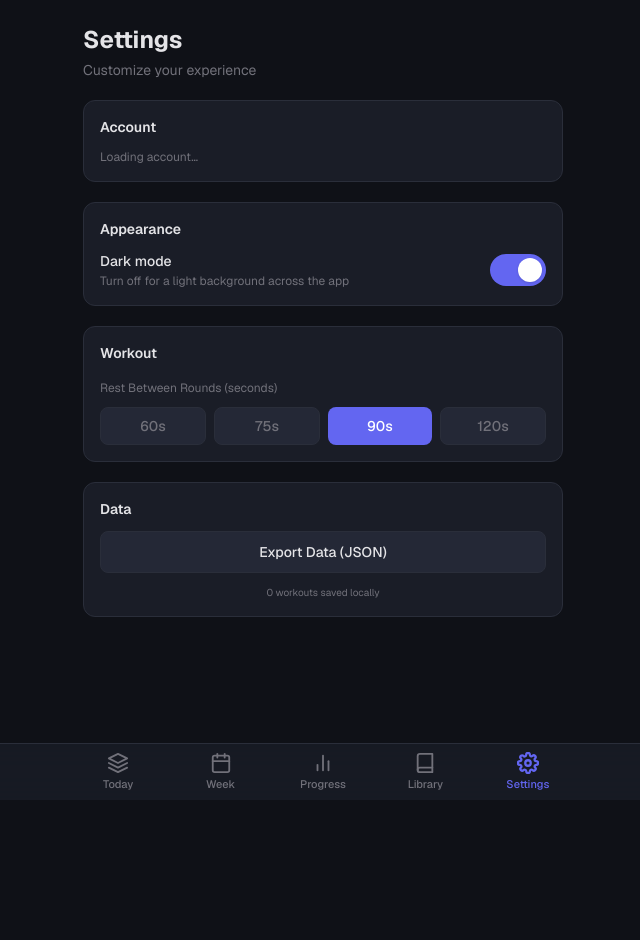
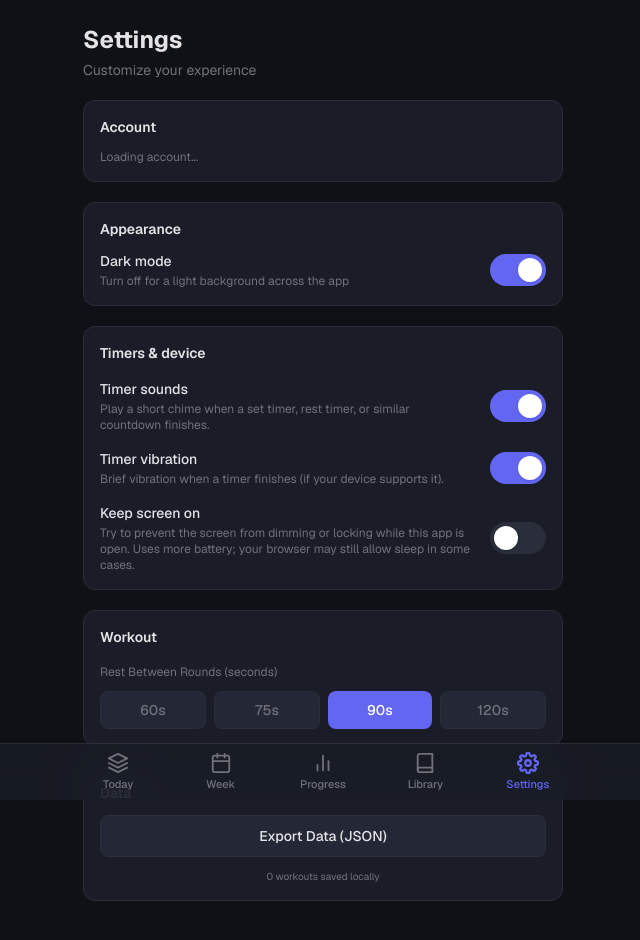
Before and after one commit to tonybaloney72/exercise-app, a Next.js app: page /settings in a window 1280 px wide. Shown: the top 940 px of the page, without its empty margins (317-957 px from the left). Before the commit the page ends 800 px from the top, so only its background shows below. Built offline with nearby package versions, Linux system fonts and the light colour scheme; no server answers.

Commit message:
Add timer feedback options and screen wake lock settings; integrate new settings into UI and state management for enhanced user experience.

```diff
--- a/src/app/(app)/layout.tsx
+++ b/src/app/(app)/layout.tsx
@@ -1,5 +1,6 @@
 import BottomNav from "@/components/layout/BottomNav";
 import AppSettingsSync from "@/components/layout/AppSettingsSync";
+import WakeLockSync from "@/components/layout/WakeLockSync";
 import AuthInitializer from "@/components/auth/AuthInitializer";
 import { createClient } from "@/lib/supabase/server";
 import { cookies } from "next/headers";
@@ -24,6 +25,7 @@ export default async function AppLayout({
         initialGuest={isGuest}
       />
       <AppSettingsSync />
+      <WakeLockSync />
       <main className="flex-1 pb-20">
         <div className="mx-auto max-w-lg px-4">{children}</div>
       </main>
--- a/src/app/(app)/settings/page.tsx
+++ b/src/app/(app)/settings/page.tsx
@@ -28,6 +28,9 @@ export default function SettingsPage() {
         restBetweenRounds: settings.restBetweenRounds,
         weekStartDate: settings.weekStartDate,
         darkMode: settings.darkMode,
+        timerSoundsEnabled: settings.timerSoundsEnabled,
+        timerVibrationEnabled: settings.timerVibrationEnabled,
+        keepScreenAwake: settings.keepScreenAwake,
       },
       workoutHistory,
     };
@@ -156,6 +159,46 @@ export default function SettingsPage() {
         </div>
       </motion.div>
 
+      {/* Timers & device */}
+      <motion.div
+        initial={{ opacity: 0, y: 10 }}
+        animate={{ opacity: 1, y: 0 }}
+        transition={{ delay: 0.045 }}
+        className="rounded-xl border border-border bg-surface p-4 space-y-4"
+      >
+        <h2 className="text-sm font-semibold text-foreground">Timers &amp; device</h2>
+        <SettingsSwitch
+          title="Timer sounds"
+          description="Play a short chime when a set timer, rest timer, or similar countdown finishes."
+          checked={settings.timerSoundsEnabled}
+          onChange={() =>
+            settings.updateSettings({
+              timerSoundsEnabled: !settings.timerSoundsEnabled,
+            })
+          }
+        />
+        <SettingsSwitch
+          title="Timer vibration"
+          description="Brief vibration when a timer finishes (if your device supports it)."
+          checked={settings.timerVibrationEnabled}
+          onChange={() =>
+            settings.updateSettings({
+              timerVibrationEnabled: !settings.timerVibrationEnabled,
+            })
+          }
+        />
+        <SettingsSwitch
+          title="Keep screen on"
+          description="Try to prevent the screen from dimming or locking while this app is open. Uses more battery; your browser may still allow sleep in some cases."
+          checked={settings.keepScreenAwake}
+          onChange={() =>
+            settings.updateSettings({
+              keepScreenAwake: !settings.keepScreenAwake,
+            })
+          }
+        />
+      </motion.div>
+
       {/* Workout preferences */}
       <motion.div
         initial={{ opacity: 0, y: 10 }}
@@ -202,6 +245,43 @@ export default function SettingsPage() {
           {workoutHistory.length} workout{workoutHistory.length !== 1 ? "s" : ""} saved locally
         </p>
       </motion.div>
+    </div>
+  );
+}
+
+function SettingsSwitch({
+  title,
+  description,
+  checked,
+  onChange,
+}: {
+  title: string;
+  description: string;
+  checked: boolean;
+  onChange: () => void;
+}) {
+  return (
+    <div className="flex items-center justify-between gap-4">
+      <div>
+        <p className="text-sm font-medium text-foreground">{title}</p>
+        <p className="text-xs text-muted mt-0.5">{description}</p>
+      </div>
+      <button
+        type="button"
+        role="switch"
+        aria-checked={checked}
+        onClick={onChange}
+        className={`relative h-8 w-14 shrink-0 rounded-full transition-colors focus-visible:outline-2 focus-visible:outline-offset-2 focus-visible:outline-accent ${
+          checked ? "bg-accent" : "bg-border"
+        }`}
+      >
+        <span
+          className={`absolute top-1 left-1 h-6 w-6 rounded-full bg-white shadow transition-transform ${
+            checked ? "translate-x-6" : "translate-x-0"
+          }`}
+        />
+        <span className="sr-only">{checked ? "On" : "Off"}</span>
+      </button>
     </div>
   );
 }
--- /dev/null
+++ b/src/components/layout/WakeLockSync.tsx
@@ -0,0 +1,77 @@
+"use client";
+
+import { useEffect, useRef } from "react";
+import { useSettingsStore } from "@/stores/useSettingsStore";
+
+/**
+ * Holds a screen wake lock while `keepScreenAwake` is on and the document is visible.
+ * Releases when the tab hides, the setting turns off, or the component unmounts.
+ */
+export default function WakeLockSync() {
+  const keepScreenAwake = useSettingsStore((s) => s.keepScreenAwake);
+  const lockRef = useRef<WakeLockSentinel | null>(null);
+
+  useEffect(() => {
+    let cancelled = false;
+
+    async function release() {
+      const lock = lockRef.current;
+      lockRef.current = null;
+      if (lock && !lock.released) {
+        try {
+          await lock.release();
+        } catch {
+          /* ignore */
+        }
+      }
+    }
+
+    async function acquire() {
+      if (cancelled || !keepScreenAwake) return;
+      if (typeof document === "undefined" || document.visibilityState !== "visible") {
+        return;
+      }
+      const wakeLock = typeof navigator !== "undefined" ? navigator.wakeLock : undefined;
+      if (!wakeLock?.request) return;
+      try {
+        await release();
+        const lock = await wakeLock.request("screen");
+        if (cancelled) {
+          if (!lock.released) await lock.release().catch(() => {});
+          return;
+        }
+        lockRef.current = lock;
+        lock.addEventListener("release", () => {
+          if (lockRef.current === lock) lockRef.current = null;
+        });
+      } catch {
+        /* denied, unsupported, or not visible */
+      }
+    }
+
+    if (!keepScreenAwake) {
+      void release();
+      return () => {
+        cancelled = true;
+        void release();
+      };
+    }
+
+    void acquire();
+
+    function onVisibility() {
+      if (document.visibilityState === "visible") void acquire();
+      else void release();
+    }
+
+    document.addEventListener("visibilitychange", onVisibility);
+
+    return () => {
+      cancelled = true;
+      document.removeEventListener("visibilitychange", onVisibility);
+      void release();
+    };
+  }, [keepScreenAwake]);
+
+  return null;
+}
--- a/src/lib/repos/supabase.ts
+++ b/src/lib/repos/supabase.ts
@@ -56,6 +56,9 @@ interface SettingsRow {
   rest_between_rounds: number;
   week_start_date: string | null;
   dark_mode: boolean;
+  timer_sounds_enabled?: boolean;
+  timer_vibration_enabled?: boolean;
+  keep_screen_awake?: boolean;
 }
 
 function rowToExerciseLog(r: ExerciseRow): ExerciseLog {
@@ -217,6 +220,9 @@ function rowToSettings(row: SettingsRow): UserSettings {
     restBetweenRounds: row.rest_between_rounds,
     weekStartDate: row.week_start_date ?? undefined,
     darkMode: row.dark_mode,
+    timerSoundsEnabled: row.timer_sounds_enabled ?? true,
+    timerVibrationEnabled: row.timer_vibration_enabled ?? true,
+    keepScreenAwake: row.keep_screen_awake ?? false,
   };
 }
 
@@ -226,6 +232,9 @@ function settingsToRow(s: UserSettings, userId: string): SettingsRow {
     rest_between_rounds: s.restBetweenRounds,
     week_start_date: s.weekStartDate ?? null,
     dark_mode: s.darkMode,
+    timer_sounds_enabled: s.timerSoundsEnabled,
+    timer_vibration_enabled: s.timerVibrationEnabled,
+    keep_screen_awake: s.keepScreenAwake,
   };
 }
 
--- a/src/lib/repos/types.ts
+++ b/src/lib/repos/types.ts
@@ -25,4 +25,7 @@ export interface ExerciseSettingsRepo {
 export const DEFAULT_SETTINGS: UserSettings = {
   restBetweenRounds: 90,
   darkMode: true,
+  timerSoundsEnabled: true,
+  timerVibrationEnabled: true,
+  keepScreenAwake: false,
 };
--- a/src/stores/useSettingsStore.ts
+++ b/src/stores/useSettingsStore.ts
@@ -19,6 +19,11 @@ export const useSettingsStore = create<SettingsState>((set, get) => ({
       restBetweenRounds: partial.restBetweenRounds ?? current.restBetweenRounds,
       weekStartDate: partial.weekStartDate ?? current.weekStartDate,
       darkMode: partial.darkMode ?? current.darkMode,
+      timerSoundsEnabled:
+        partial.timerSoundsEnabled ?? current.timerSoundsEnabled,
+      timerVibrationEnabled:
+        partial.timerVibrationEnabled ?? current.timerVibrationEnabled,
+      keepScreenAwake: partial.keepScreenAwake ?? current.keepScreenAwake,
     };
     // Optimistic UI: update store first.
     set(updated);
--- a/src/utils/timerAlert.ts
+++ b/src/utils/timerAlert.ts
@@ -3,6 +3,8 @@
  * Call `primeTimerAudio()` from the same user gesture that starts the timer
  * so mobile browsers are more likely to allow sound when it fires later.
  */
+
+import { useSettingsStore } from "@/stores/useSettingsStore";
 
 let sharedCtx: AudioContext | null = null;
 
@@ -52,6 +54,8 @@ function beep(
 }
 
 export function playTimerDoneChime(): void {
+  const { timerSoundsEnabled } = useSettingsStore.getState();
+  if (!timerSoundsEnabled) return;
   const ctx = getAudioContext();
   if (!ctx) return;
   void ctx.resume().then(() => {
@@ -62,6 +66,8 @@ export function playTimerDoneChime(): void {
 }
 
 export function vibrateTimerDone(): void {
+  const { timerVibrationEnabled } = useSettingsStore.getState();
+  if (!timerVibrationEnabled) return;
   if (typeof navigator !== "undefined" && "vibrate" in navigator) {
     navigator.vibrate([200, 100, 200]);
   }
```
Also changed, not shown: src/types/index.ts (+9 -0 lines), 1 other file (tests, documents, lock files or other folders).
